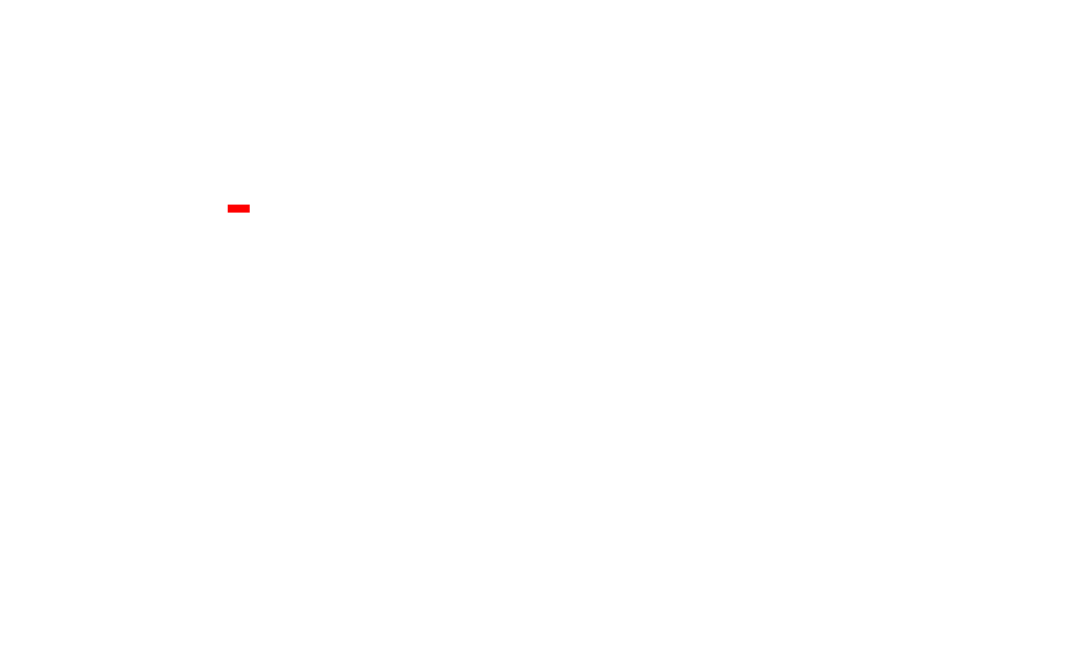
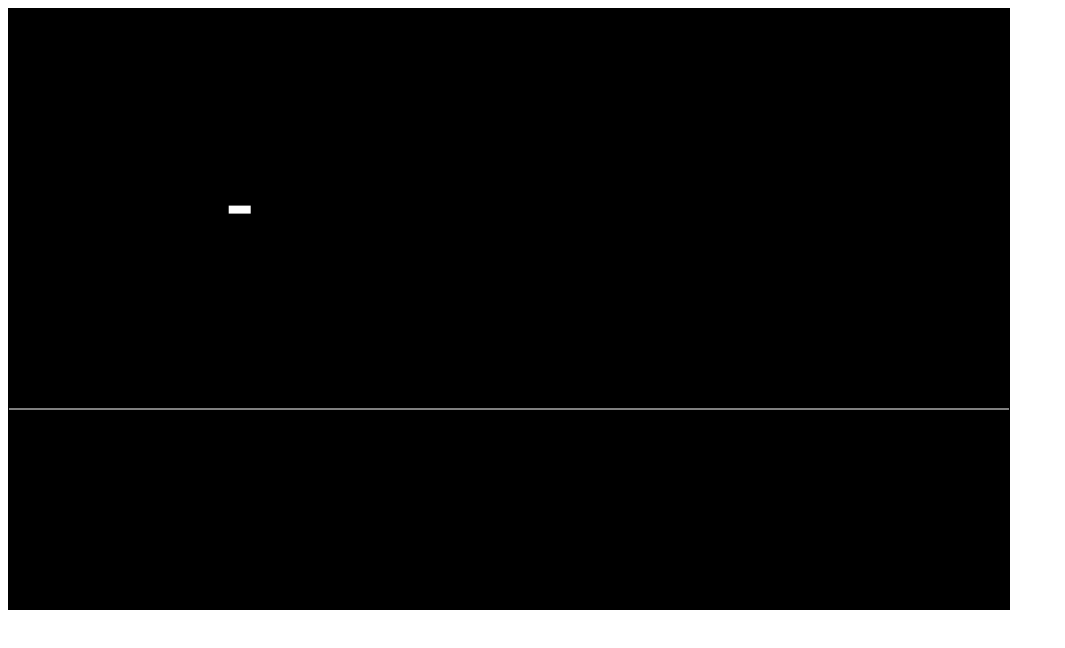
Before and after one commit to davidnoah/DestinationAstraea, a plain HTML site: page index.html in a window 1280 px wide. Shown: the whole page, without its empty margins (0-1065 px from the left). Drawn offline with Linux system fonts and the light colour scheme.

Commit message:
Beginings of a moon

```diff
--- a/bundle.js
+++ b/bundle.js
@@ -46,8 +46,10 @@
 
 	var canvas = document.getElementById("game");
 	var context = canvas.getContext("2d");
+	var Spaceship = __webpack_require__(1);
+	var Moon = __webpack_require__(2);
 
-	var Spaceship = __webpack_require__(1);
+	var moon = new Moon(context);
 	var spaceship = new Spaceship(context);
 
 	function draw() {
@@ -60,6 +62,7 @@
 	    context.beginPath();
 	    spaceship.updateSpaceship();
 	    spaceship.drawSpaceship();
+	    moon.drawMoon();
 	    requestAnimationFrame(draw);
 	}
 
@@ -103,7 +106,7 @@
 	var Spaceship = function(context) {
 	  this.context = context;
 	  this.spaceship = {
-	    color: "red",
+	    color: "white",
 	    width: 8,
 	    height: 22,
 	    position: {x: 20, y: 20},
@@ -113,6 +116,7 @@
 	    rotatingLeft: false,
 	    rotatingRight: false,
 	    crashed: false,
+	    fuel: 1000
 	  };
 	};
 
@@ -127,13 +131,14 @@
 	      this.context.closePath();
 
 	      if(this.spaceship.engineOn) {
+	          this.spaceship.fuel -= 1;
 	          this.context.beginPath();
 	          this.context.moveTo(this.spaceship.width * -0.5, this.spaceship.height * 0.5);
 	          this.context.lineTo(this.spaceship.width * 0.5, this.spaceship.height * 0.5);
 	          this.context.lineTo(0, this.spaceship.height * 0.5 + Math.random() * 10);
 	          this.context.lineTo(this.spaceship.width * -0.5, this.spaceship.height * 0.5);
 	          this.context.closePath();
-	          this.context.fillStyle = "orange";
+	          this.context.fillStyle = "white";
 	          this.context.fill();
 	      }
 	      this.context.restore();
@@ -160,6 +165,34 @@
 	  module.exports = Spaceship;
 
 
+/***/ },
+/* 2 */
+/***/ function(module, exports) {
+
+	var Moon = function(context) {
+	  this.context = context;
+	  this.moon = {
+	    landingPads: [],
+	    moonStart: {x: 0, y: 400},
+	    moonEnd: {x: 1000, y: 400}
+	  };
+	};
+
+	Moon.prototype.drawMoon = function() {
+	  var context = this.context;
+	  var moon = this.moon;
+	  context.save();
+	  context.beginPath();
+	  context.moveTo(moon.moonStart.x, moon.moonStart.y);
+	  context.lineTo(moon.moonEnd.x, moon.moonEnd.y);
+	  context.strokeStyle = "white";
+	  context.stroke();
+	  context.closePath();
+	};
+
+	module.exports = Moon;
+
+
 /***/ }
 /******/ ]);
 //# sourceMappingURL=bundle.js.map
--- a/index.html
+++ b/index.html
@@ -1,9 +1,16 @@
 <html>
   <head>
     <title>Lunar Lander</title>
+    <style>
+      #game {
+        border: 1px solid black;
+        background-color: black;
+      }
+    </style>
+    <link rel="stylesheet" type="text/css" href="css/game.css">
   </head>
   <body>
-    <canvas id="game" height="800" width="1000"></canvas>
+    <canvas id="game" height="600" width="1000"></canvas>
     <script type="application/javascript" src="bundle.js"></script>
   </body>
 </html>
--- a/js/game.js
+++ b/js/game.js
@@ -1,7 +1,9 @@
 var canvas = document.getElementById("game");
 var context = canvas.getContext("2d");
+var Spaceship = require('./spaceship.js');
+var Moon = require('./moon.js');
 
-var Spaceship = require('./spaceship.js');
+var moon = new Moon(context);
 var spaceship = new Spaceship(context);
 
 function draw() {
@@ -14,6 +16,7 @@ function draw() {
     context.beginPath();
     spaceship.updateSpaceship();
     spaceship.drawSpaceship();
+    moon.drawMoon();
     requestAnimationFrame(draw);
 }
 
--- a/js/spaceship.js
+++ b/js/spaceship.js
@@ -1,7 +1,7 @@
 var Spaceship = function(context) {
   this.context = context;
   this.spaceship = {
-    color: "red",
+    color: "white",
     width: 8,
     height: 22,
     position: {x: 20, y: 20},
@@ -11,6 +11,7 @@ var Spaceship = function(context) {
     rotatingLeft: false,
     rotatingRight: false,
     crashed: false,
+    fuel: 1000
   };
 };
 
@@ -25,13 +26,14 @@ var Spaceship = function(context) {
       this.context.closePath();
 
       if(this.spaceship.engineOn) {
+          this.spaceship.fuel -= 1;
           this.context.beginPath();
           this.context.moveTo(this.spaceship.width * -0.5, this.spaceship.height * 0.5);
           this.context.lineTo(this.spaceship.width * 0.5, this.spaceship.height * 0.5);
           this.context.lineTo(0, this.spaceship.height * 0.5 + Math.random() * 10);
           this.context.lineTo(this.spaceship.width * -0.5, this.spaceship.height * 0.5);
           this.context.closePath();
-          this.context.fillStyle = "orange";
+          this.context.fillStyle = "white";
           this.context.fill();
       }
       this.context.restore();
```
Also changed, not shown: js/entry.js (added, +7 -0 lines), js/moon.js (added, +22 -0 lines), css/game.css (added), js/gameView.js (added), 1 other file.
